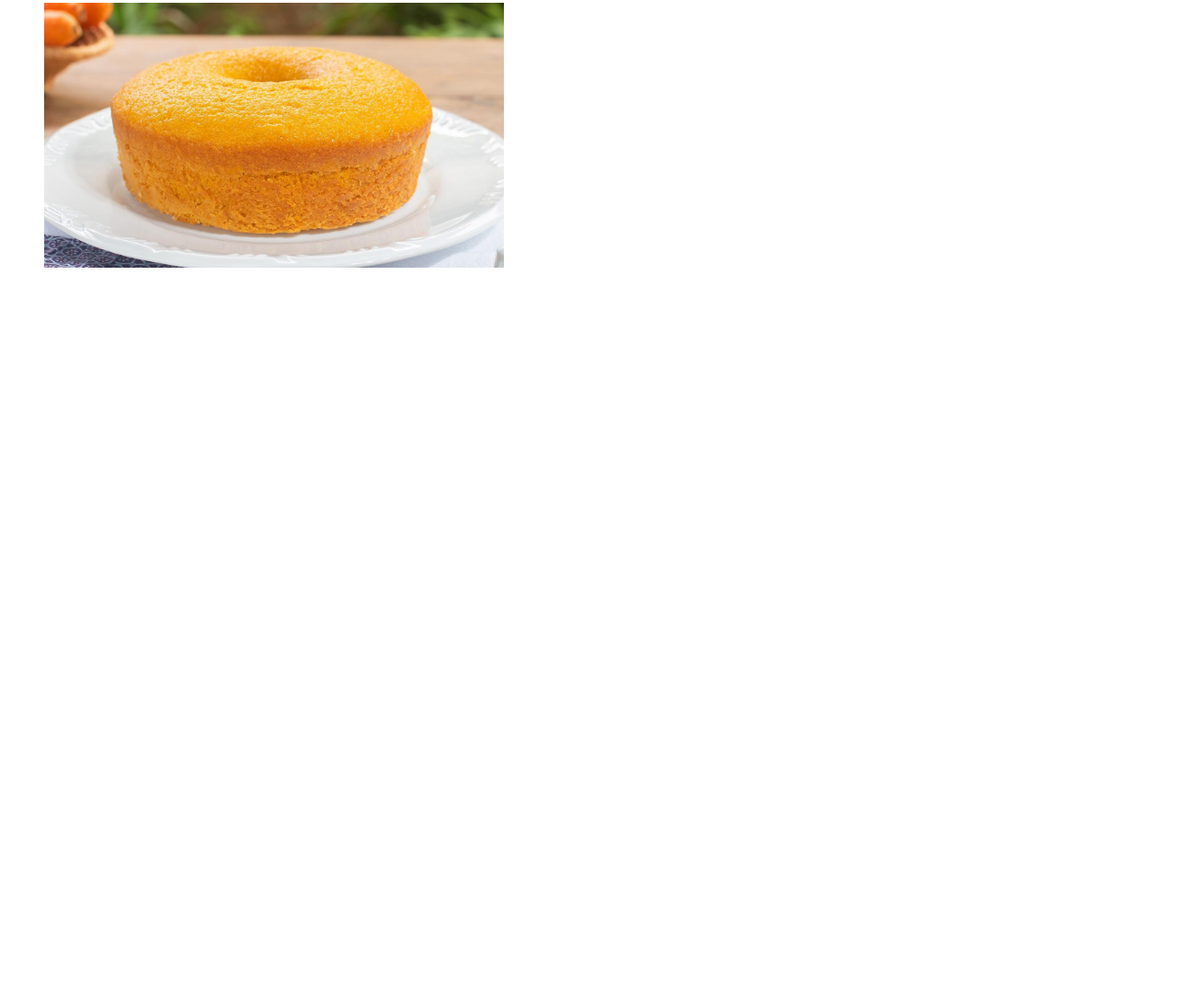
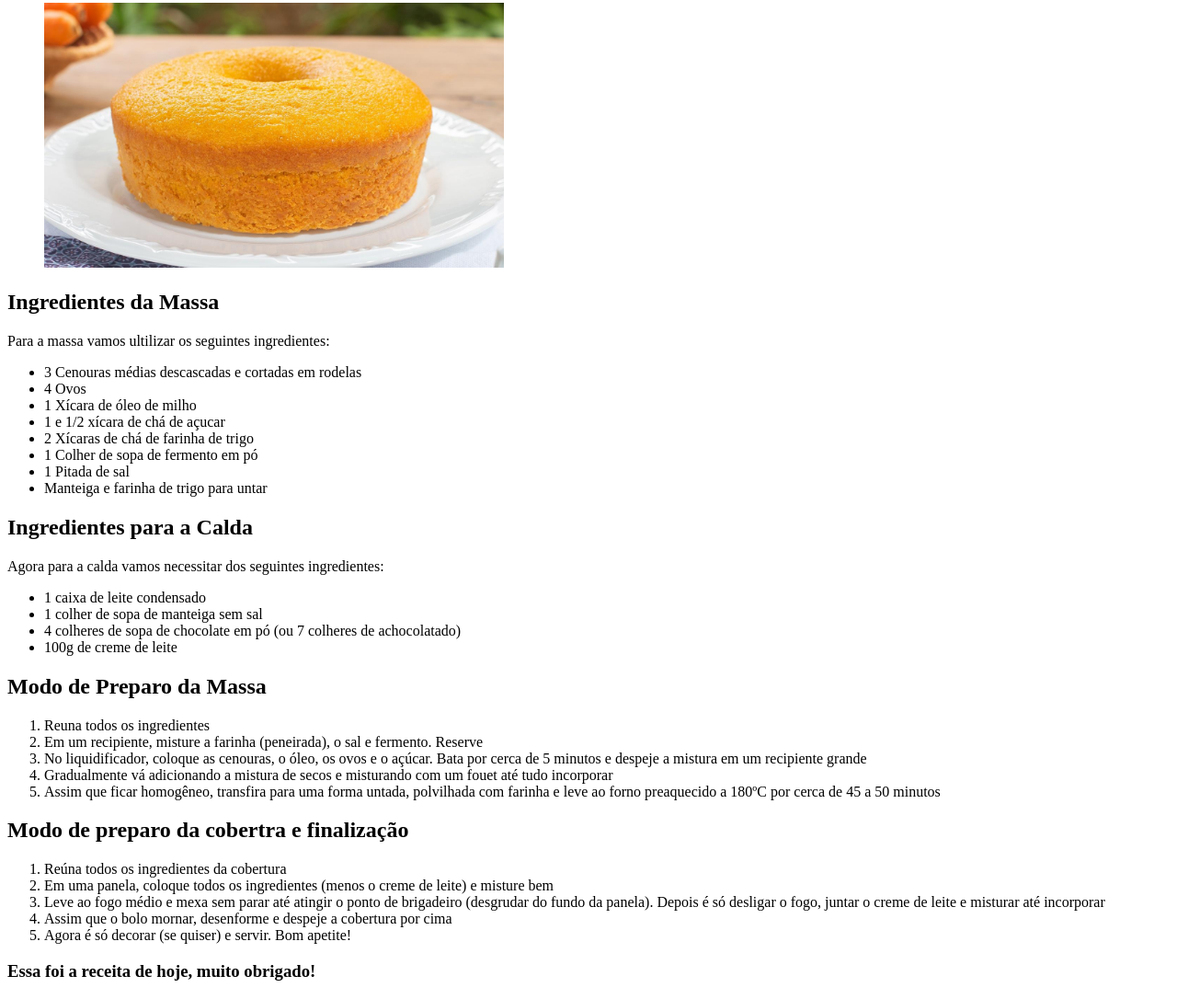
Before and after one commit to 1LightHouse1/Web-Development-exercicios, a plain HTML site: page Aula 1 - Atividade Receita/index.html in a window 1280 px wide. Shown: the part 146-1232 px from the top of the page at 92% size. Before the commit the page ends 800 px from the top, so only its background shows below. Drawn offline with Linux system fonts and the light colour scheme.

Commit message:
atividade receita finalizada

```diff
--- a/Aula 1 - Atividade Receita/index.html
+++ b/Aula 1 - Atividade Receita/index.html
@@ -14,9 +14,50 @@
         <h2>Como fazer um Bolo de Cenoura</h2>
         <figure>
             <img src="./resources/bolo-de-cenoura.jpg" width="500" alt="bolo-de-cenoura">
-
         </figure>
-
     </main>
+    <section>
+        <h2>Ingredientes da Massa</h2>
+        <p>Para a massa vamos ultilizar os seguintes ingredientes:</p>
+        <ul>
+            <li>3 Cenouras médias descascadas e cortadas em rodelas</li>
+            <li>4 Ovos</li>
+            <li>1 Xícara de óleo de milho</li>
+            <li>1 e 1/2 xícara de chá de açucar</li>
+            <li>2 Xícaras de chá de farinha de trigo</li>
+            <li>1 Colher de sopa de fermento em pó</li>
+            <li>1 Pitada de sal</li>
+            <li>Manteiga e farinha de trigo para untar</li>
+        </ul>
+        <h2>Ingredientes para a Calda</h2>
+        <p>Agora para a calda vamos necessitar dos seguintes ingredientes:</p>
+        <ul>
+            <li>1 caixa de leite condensado</li>
+            <li>1 colher de sopa de manteiga sem sal</li>
+            <li>4 colheres de sopa de chocolate em pó (ou 7 colheres de achocolatado)</li>
+            <li>100g de creme de leite</li>
+        </ul>
+    </section>
+    <section>
+        <h2>Modo de Preparo da Massa</h2>
+        <ol>
+            <li>Reuna todos os ingredientes</li>
+            <li>Em um recipiente, misture a farinha (peneirada), o sal e fermento. Reserve</li>
+            <li>No liquidificador, coloque as cenouras, o óleo, os ovos e o açúcar. Bata por cerca de 5 minutos e despeje a mistura em um recipiente grande</li>
+            <li>Gradualmente vá adicionando a mistura de secos e misturando com um fouet até tudo incorporar</li>
+            <li>Assim que ficar homogêneo, transfira para uma forma untada, polvilhada com farinha e leve ao forno preaquecido a 180ºC por cerca de 45 a 50 minutos</li>
+        </ol>
+        <h2>Modo de preparo da cobertra e finalização</h2>
+        <ol>
+            <li>Reúna todos os ingredientes da cobertura</li>
+            <li>Em uma panela, coloque todos os ingredientes (menos o creme de leite) e misture bem</li>
+            <li>Leve ao fogo médio e mexa sem parar até atingir o ponto de brigadeiro (desgrudar do fundo da panela). Depois é só desligar o fogo, juntar o creme de leite e misturar até incorporar</li>
+            <li>Assim que o bolo mornar, desenforme e despeje a cobertura por cima</li>
+            <li>Agora é só decorar (se quiser) e servir. Bom apetite!</li>
+        </ol>
+    </section>
+    <Footer>
+        <h3>Essa foi a receita de hoje, muito obrigado!</h3>
+    </Footer>
 </body>
 </html>
```
